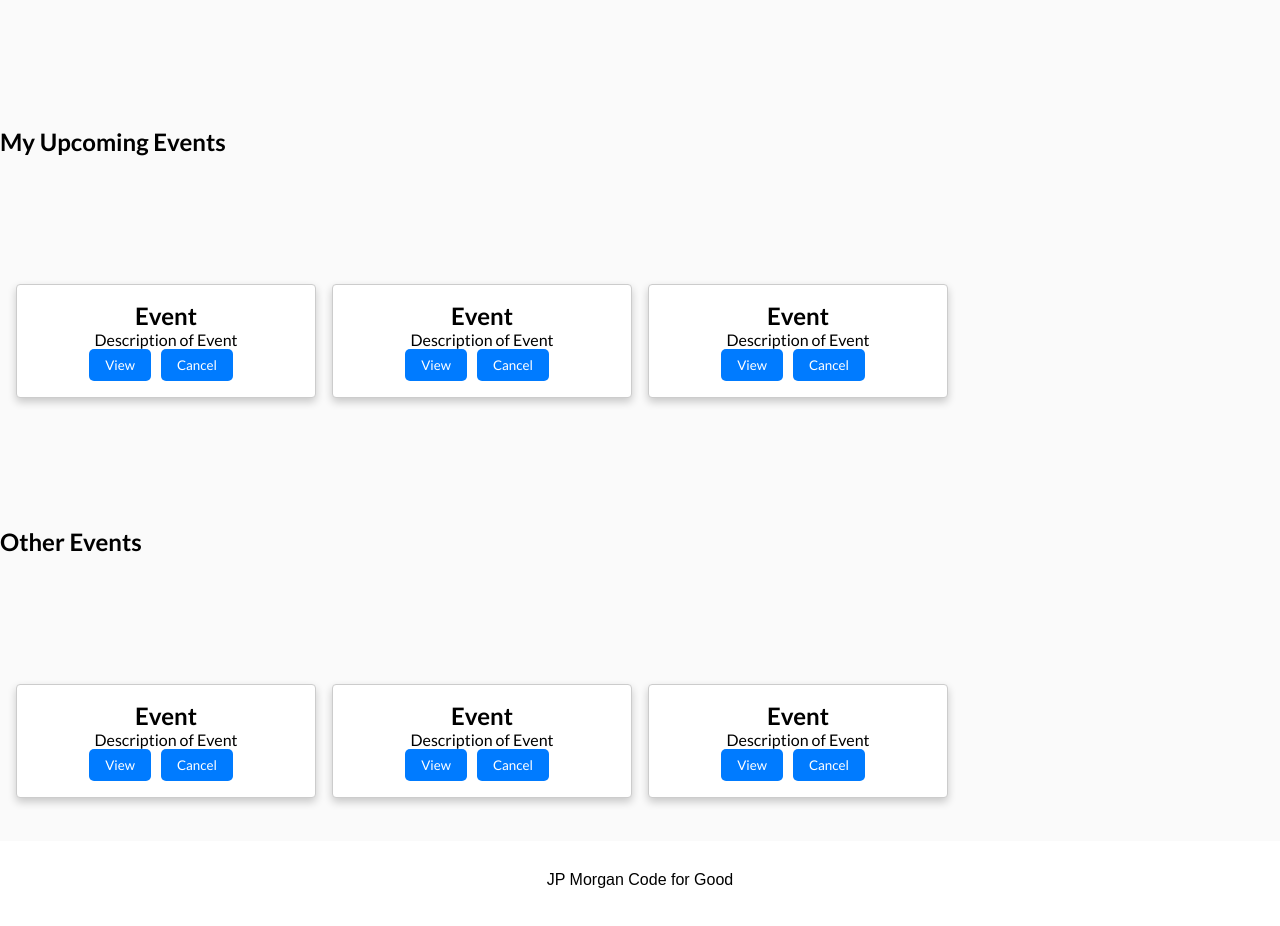
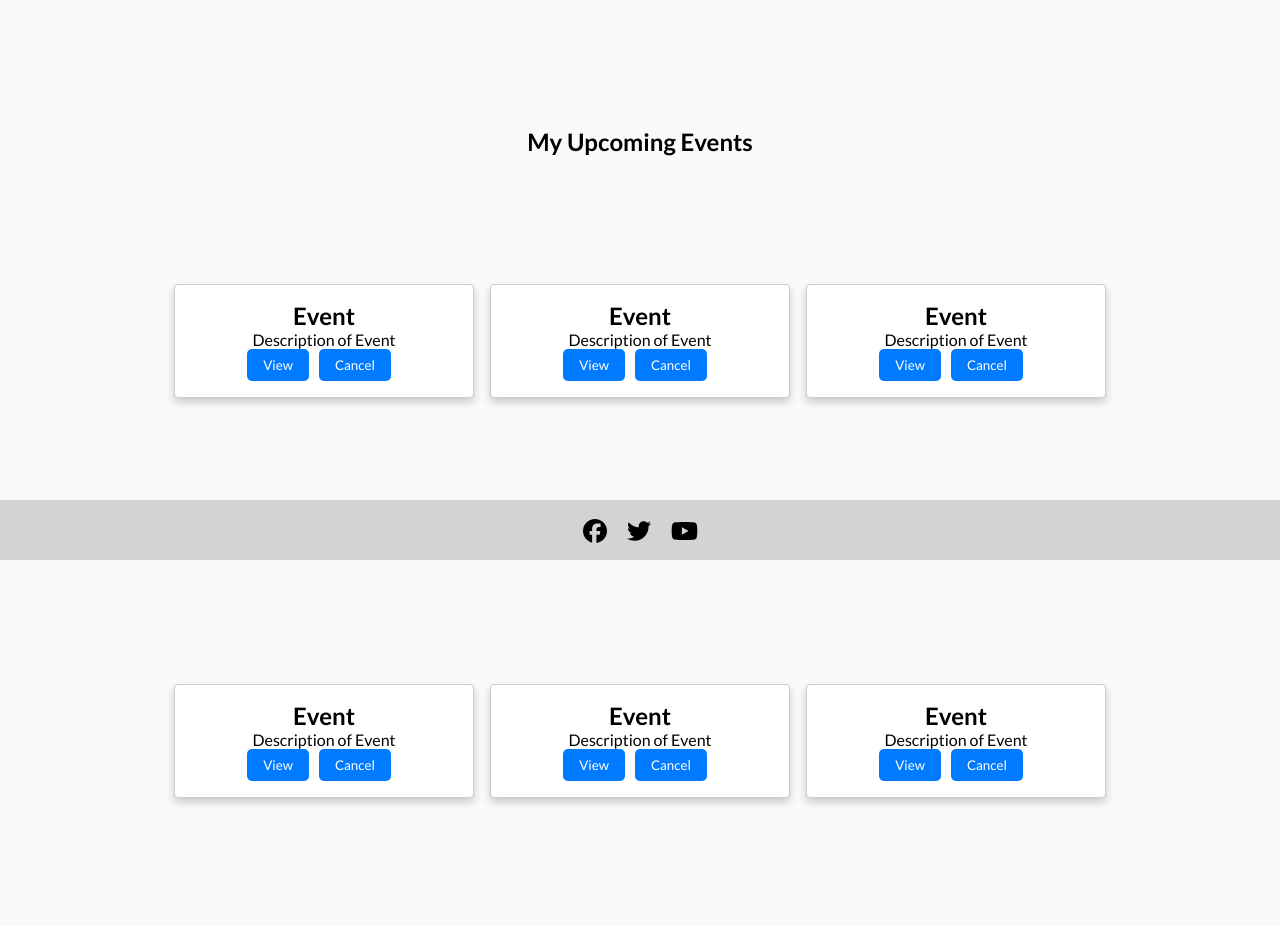
Before and after one commit to cfgdelaware23/Team-3, a React (Create React App) app in the folder frontend/: page / in a window 1280 px wide. Shown: the part 240-1166 px from the top of the page. Built offline with nearby package versions, Linux system fonts and the light colour scheme.

Commit message:
finished the footer

```diff
--- a/frontend/src/Host.css
+++ b/frontend/src/Host.css
@@ -82,6 +82,9 @@
     justify-content: space-between;
     flex-wrap: wrap;
     margin: 0 8px;
+    margin-right: auto;
+    margin-left: auto;
+
 
   }
 
@@ -93,6 +96,7 @@
     padding: 16px;
     box-shadow: 0 4px 8px rgba(0, 0, 0, 0.2);
     background-color: #fff;
+
   }
 
   .card-title {
@@ -104,14 +108,27 @@
     font-size: 1rem;
   }
 
+  h1{
+    margin-right: auto;
+    margin-left: auto;
+  }
 
-
-
-.text-footer {
-    text-align: center;
-    padding: 30px 0;
-    font-family: 'Ubuntu', sans-serif;
+  .footer {
     display: flex;
     justify-content: center;
+    align-items: center;
+    height: 60px;
+    background-color: lightgrey;
+    color: #fff;
+    position: fixed;
+    left: 0;
+    bottom: 0;
+    width: 100%;
+  }
+
+  .footer a {
+    margin: 0 10px;
     color: black;
-}
+    text-decoration: none;
+    font-size: 24px;
+  }
--- a/frontend/src/Host.js
+++ b/frontend/src/Host.js
@@ -1,6 +1,8 @@
 import React from 'react';
 import logo from './logo.png'
 import './Host.css'
+import { FontAwesomeIcon } from '@fortawesome/react-fontawesome';
+import { faFacebook, faTwitter, faYoutube } from '@fortawesome/free-brands-svg-icons';
 
 
 const Card = () => {
@@ -37,6 +39,22 @@ const Access = () => {
     );
 
 
+}
+
+function Footer() {
+    return (
+        <footer className="footer">
+            <a href="https://www.facebook.com/acbnational" aria-label="Facebook">
+             <FontAwesomeIcon icon={faFacebook} />
+            </a>
+            <a href="https://twitter.com/acbnational" aria-label="Twitter">
+                 <FontAwesomeIcon icon={faTwitter} />
+            </a>
+            <a href="https://www.youtube.com/channel/UCI_nLwS9Cw2Bm1IA4qIBw3Q" aria-label="Youtube">
+                 <FontAwesomeIcon icon={faYoutube} />
+            </a>
+        </footer>
+    );
 }
 const Host = () => {
     return (
@@ -95,12 +113,12 @@ const Host = () => {
                 </div>
             </section>
 
+            <section class="section">
 
-             <footer className="footer">
-                 <p className="text-footer">
-                     JP Morgan Code for Good
-                 </p>
-             </footer>
+            </section>
+
+
+             <Footer />
 
 
          </div>
```
